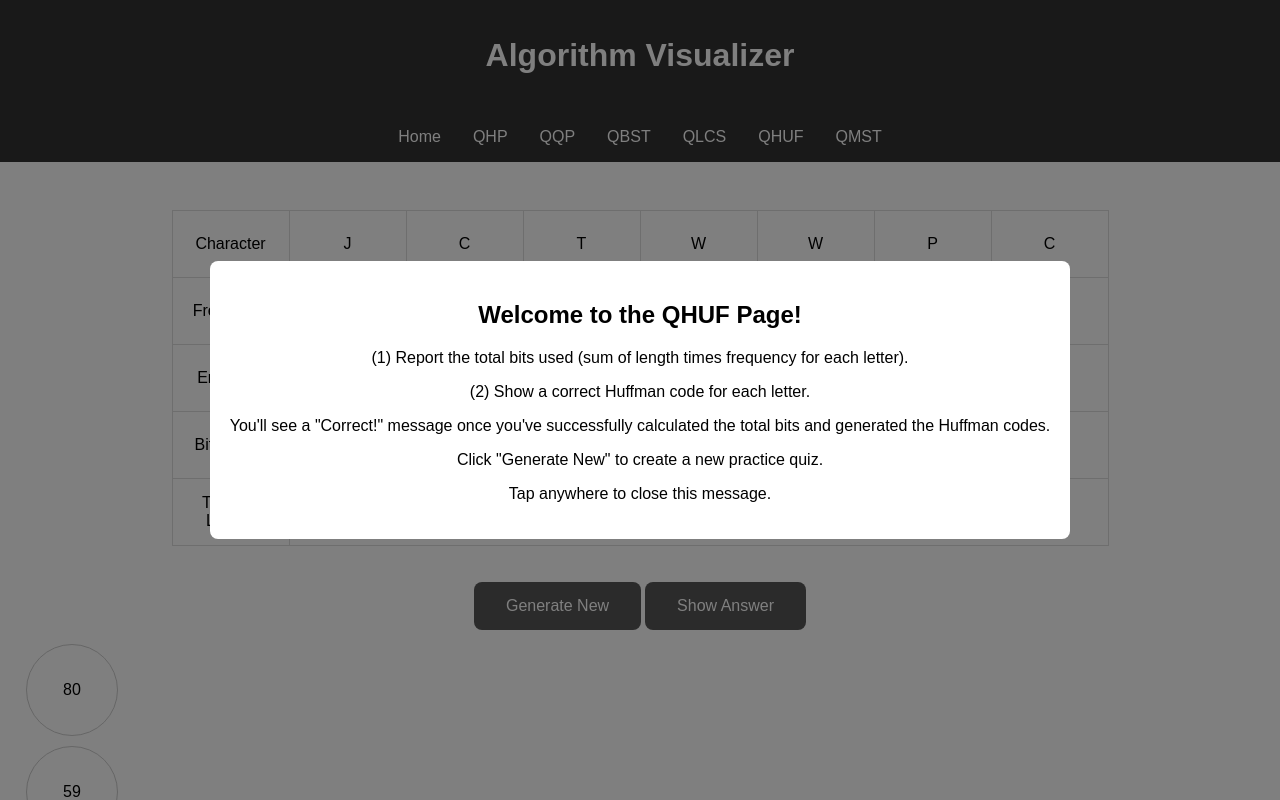
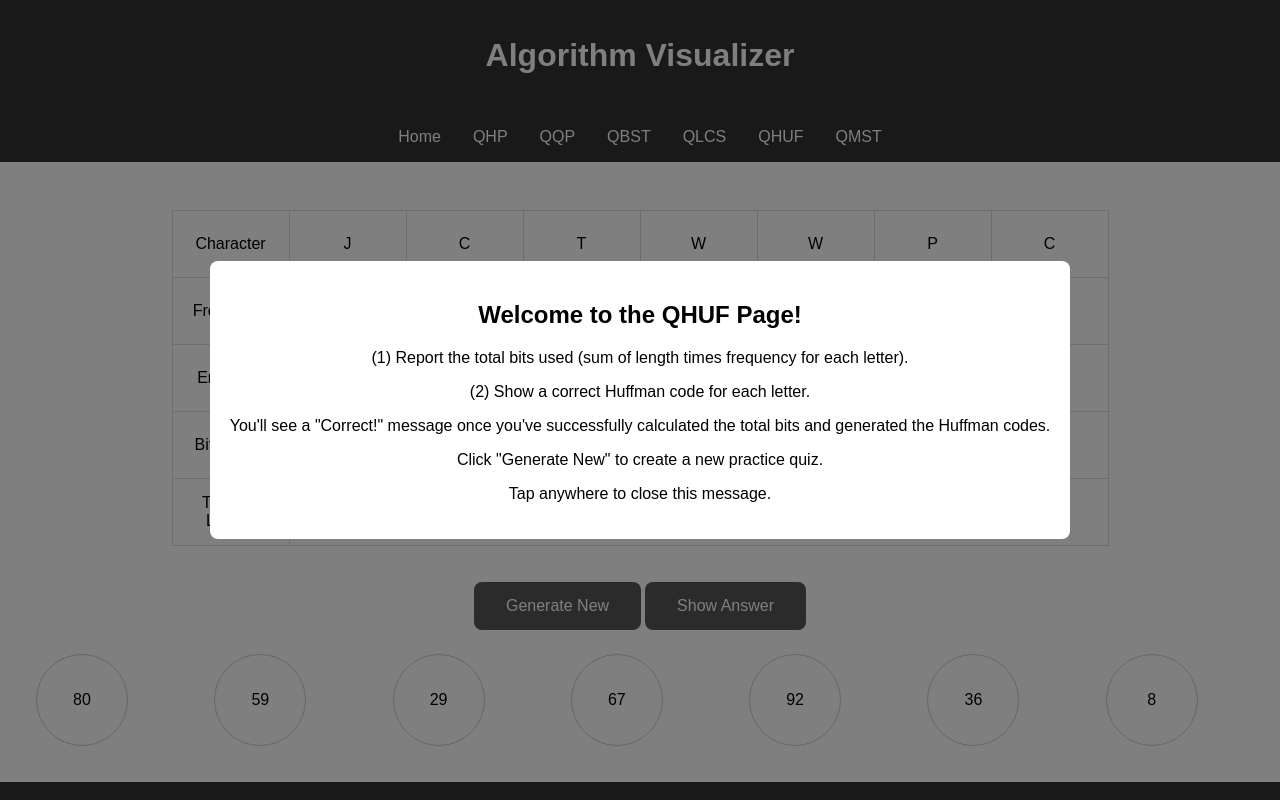
Before and after one commit to DanielH987/algorithm-visualizer, a React (Create React App) app: page /qhuf in a window 1280 px wide. Shown: the top 800 px of the page. Built offline with nearby package versions, Linux system fonts and the light colour scheme.

Commit message:
refactor: Improve layout and styling of HuffmanTree component

```diff
--- a/src/components/Huffman/HuffmanTree.js
+++ b/src/components/Huffman/HuffmanTree.js
@@ -68,7 +68,6 @@ const HuffmanTree = ({ randomNumbers }) => {
         if (option === 'Move Node' && pendingMove) {
             moveNode(pendingMove.fromIndex, pendingMove.toIndex);
         } else {
-            // Option selected is not 'Move Node', no move occurs (reverts to original position)
             setPendingMove(null);
         }
         setShowDropdown(false);
@@ -76,14 +75,17 @@ const HuffmanTree = ({ randomNumbers }) => {
 
     return (
         <div className="huffman-tree">
+            <div className="huffman-tree-row">
                 {numbers.map((number, index) => (
+                    <div className="huffman-tree-cell" key={index}>
                         <Node
-                    key={index}
                             index={index}
                             number={number}
                             onNodeDrop={handleNodeDrop}
                         />
+                    </div>
                 ))}
+            </div>
             {showDropdown && (
                 <div className="dropdown-menu" style={{ top: dropdownPosition.top, left: dropdownPosition.left }}>
                     <ul>
```
Lines whose indentation alone changed are shown as unchanged.
